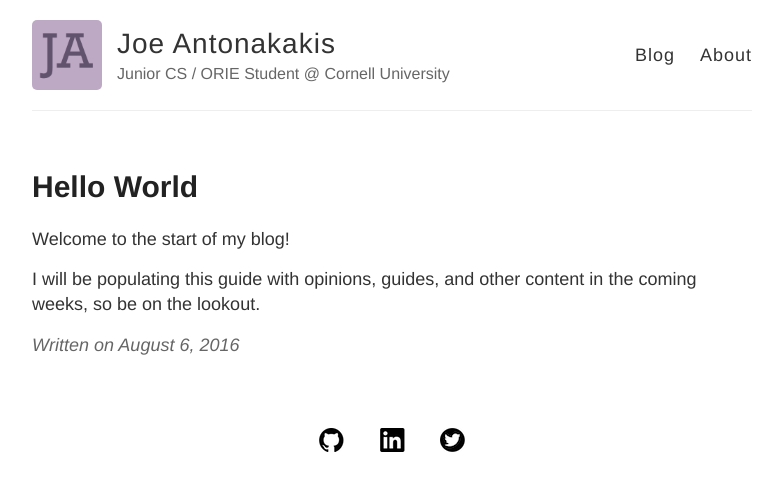
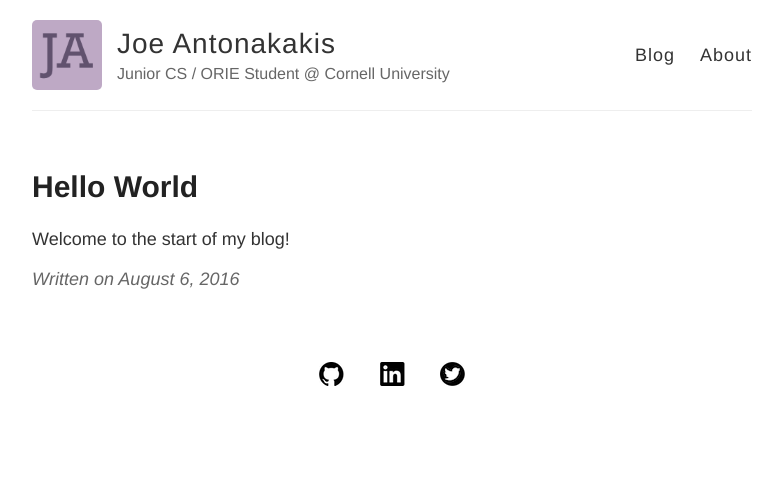
Before and after one commit to Jma353/jma353.github.io, a Jekyll site: the page built from _posts/2016-8-6-HelloWorld.md, in a window 1280 px wide. Shown: the top 491 px of the page, without its empty margins (248-1030 px from the left). Built offline with Jekyll 4.4.1, drawn with Linux system fonts in a browser that asks for light colours.

Commit message:
Change Hello World post

```diff
--- a/_posts/2016-8-6-HelloWorld.md
+++ b/_posts/2016-8-6-HelloWorld.md
@@ -4,5 +4,3 @@ title: Hello World
 ---
 
 Welcome to the start of my blog!
-
-I will be populating this guide with opinions, guides, and other content in the coming weeks, so be on the lookout.
```
